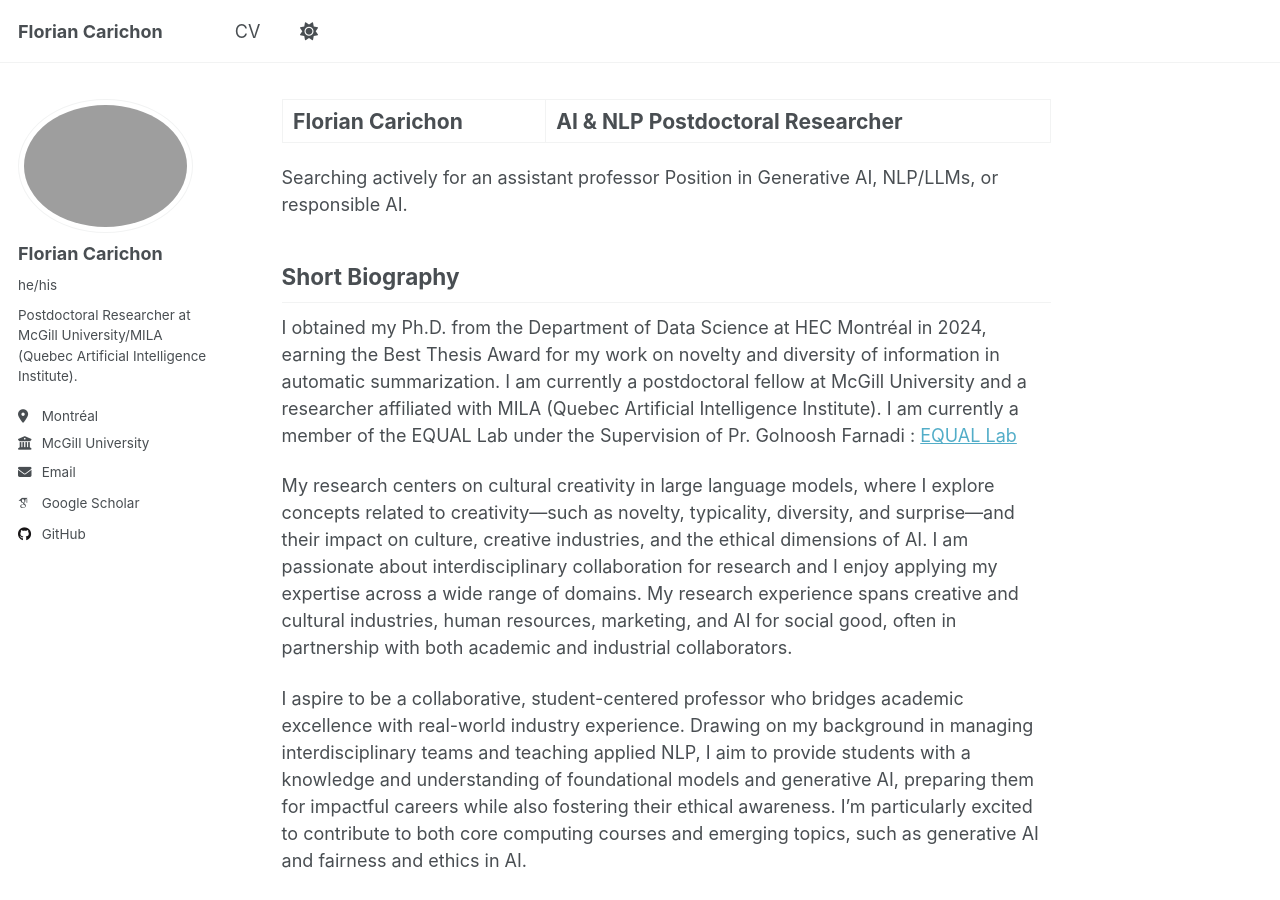
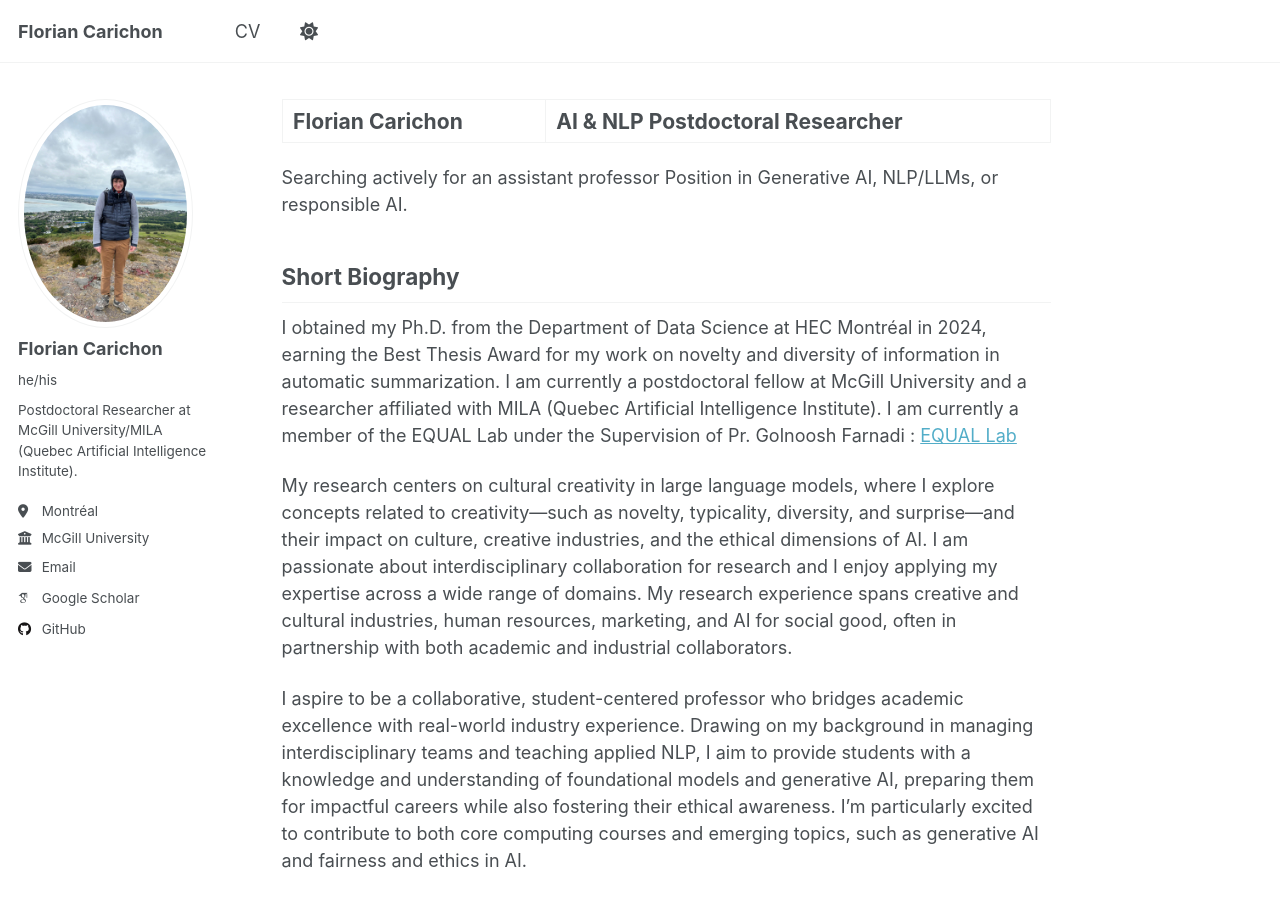
Before and after one commit to fcarichon/fcarichon.github.io, a Jekyll site: the page built from _pages/about.md, in a window 1280 px wide and 900 px high. Built offline with Jekyll 4.4.1, drawn with Linux system fonts in a browser that asks for light colours; some web fonts are replaced.

Commit message:
Update _config.yml

```diff
--- a/_config.yml
+++ b/_config.yml
@@ -22,7 +22,7 @@ repository               : "academicpages/academicpages.github.io"
 #               Additional customization can be done by editing /_includes/author-profile.html
 author:
   # Biographic information
-  avatar           : "/images/1000025194.png"
+  avatar           : "1000025194.jpg"  # "/images/1000025194.png"
   name             : "Florian Carichon"
   pronouns         : "he/his"
   bio              : "Postdoctoral Researcher at McGill University/MILA (Quebec Artificial Intelligence Institute)."
```
